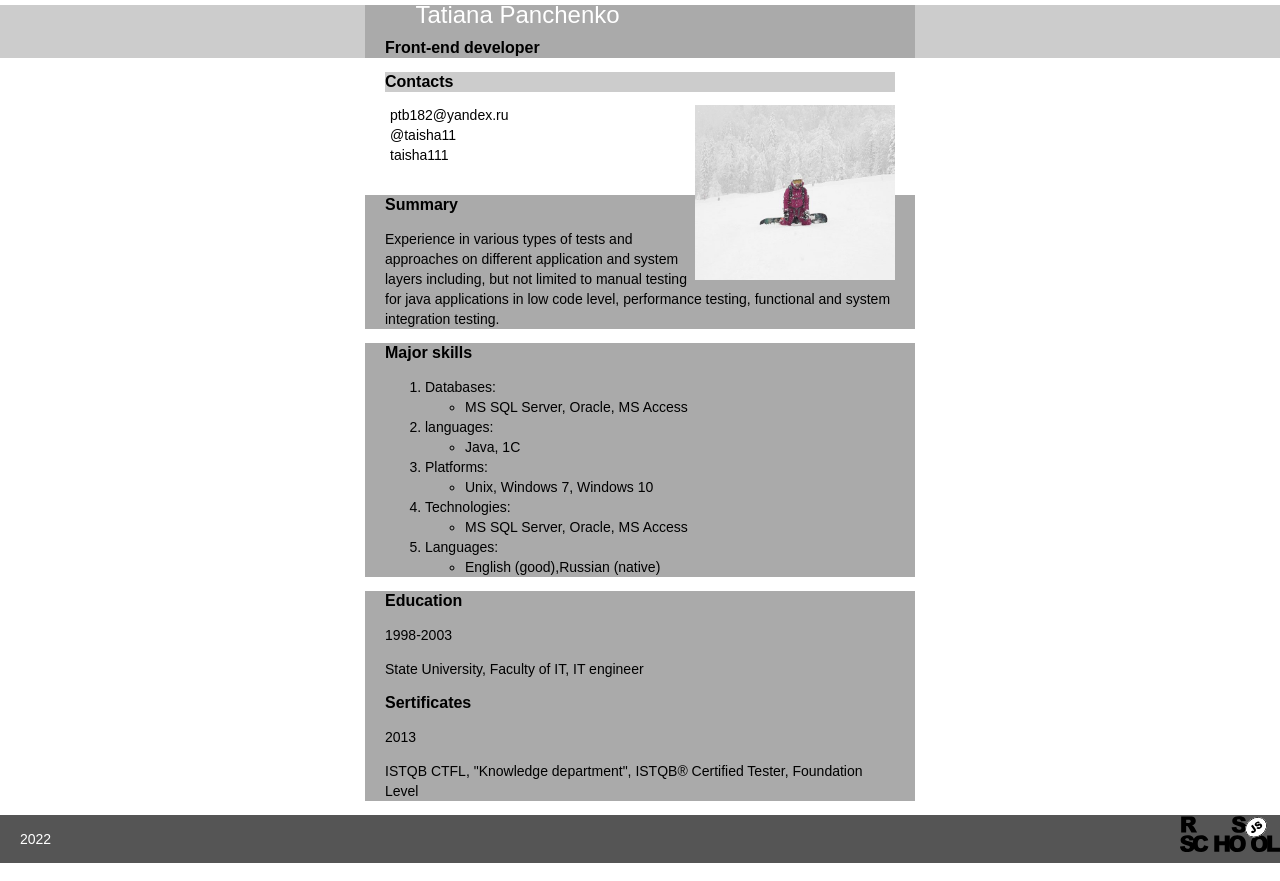
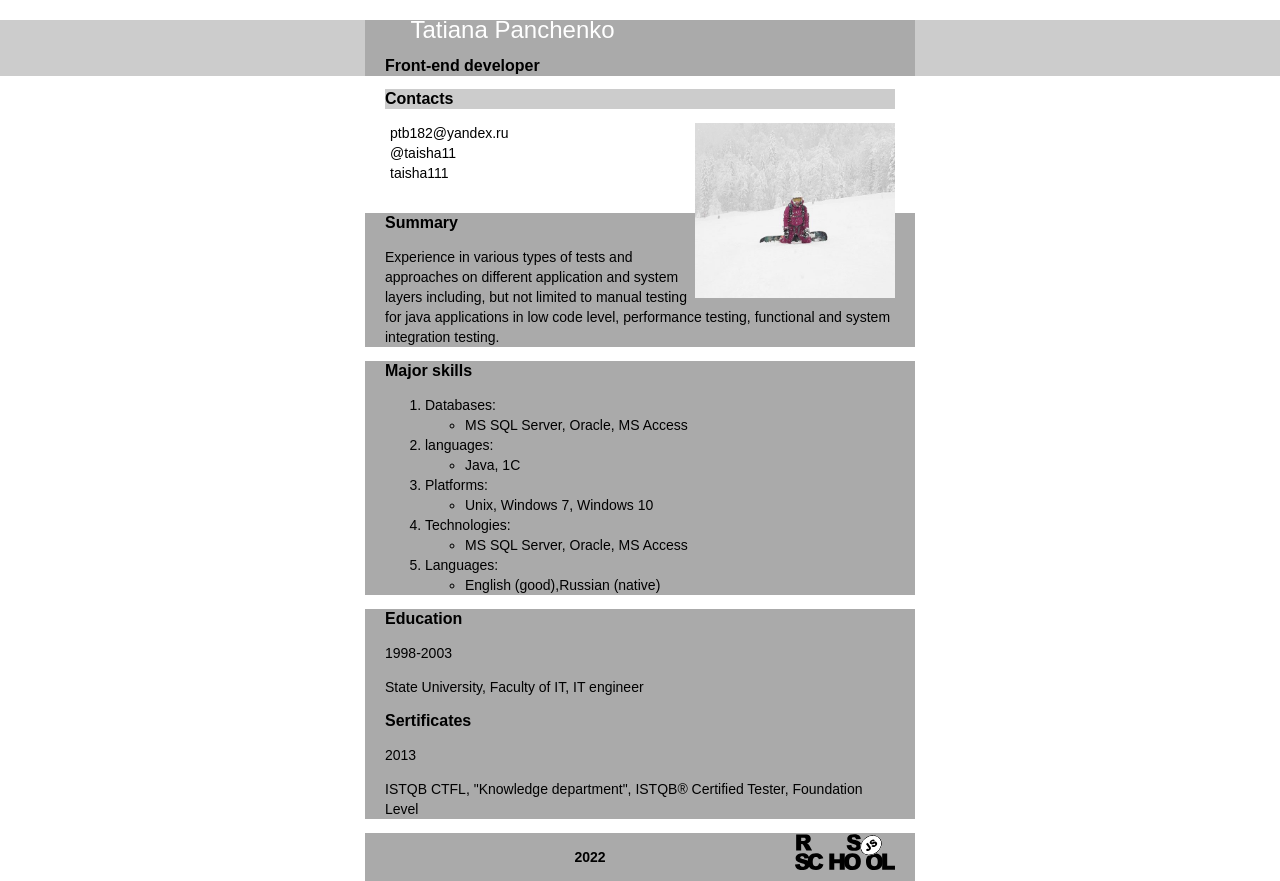
Before and after one commit to taisha111/rsschool-cv, a plain HTML site: page index.html in a window 1280 px wide. Drawn offline with Linux system fonts and the light colour scheme.

Commit message:
fix: add something

```diff
--- a/index.html
+++ b/index.html
@@ -16,7 +16,7 @@
     </header>
     <section class="nav_header">
         <header class="header">  <h2>Contacts</h2></header>
-        <img class="rightpic" src="./images/avatar.jpg">
+        <img class="rightpic" src="./images/avatar.jpg" alt="avatar">
         <p><a href="mailto:ptb182@yandex.ru">ptb182@yandex.ru</a></p>
         <p><a href="https://t.me/taisha11">@taisha11</a></p>
         <p><a href="https://github.com/taisha111/">taisha111</a></p>
@@ -66,12 +66,15 @@
         <p>ISTQB CTFL, "Knowledge department", ISTQB® Certified Tester, Foundation Level</p>
 
     </div>
+
     <div class="footer">
-        <footer class="footer">
+        <footer class="container">
             <p>2022</p>
             <a href="https://rs.school/"><img src="./images/rs_school_js.svg" alt="RSS logo"/></a>
-        </footer></div>
+        </footer>
+    </div>
 
     </div>
+
 </body>
 </html>
--- a/style.css
+++ b/style.css
@@ -11,7 +11,7 @@ body {
 
   h1 {
     width: 255px;
-    margin: 5px;
+    margin-top: 20px;
     font-family: "Arial", sans-serif;
     text-align: center;
     font-weight: normal;
@@ -80,13 +80,16 @@ body {
     href="style.css"
   }
   .footer {
-    min-width: 550px;
-    background-color: #555555;
-    color: #ffffff;
+    min-width: 510px;
+    color: #000000;
+    font-weight: bold;
   }
 
   .footer .container {
     text-align: center;
+    width: 510px;
+    margin: 0 auto;
+    padding: 0 20px;
   }
 
   .footer p {
```
